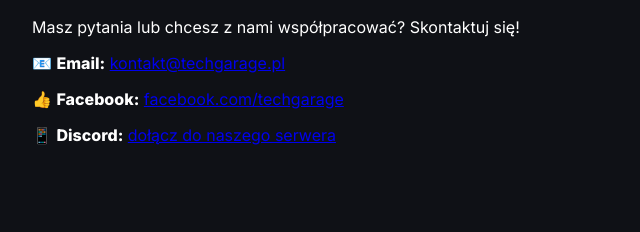
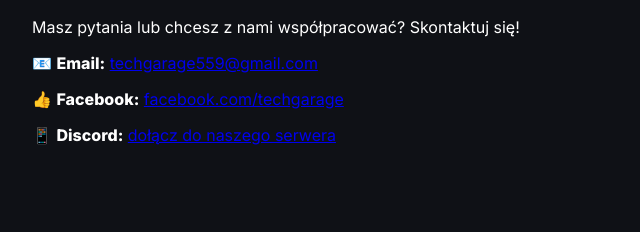
Before and after one commit to AjaxsoV2/Techgarage, a plain HTML site: page index.html in a window 1280 px wide. Shown: the part 2086-2318 px from the top of the page, 128-768 px from the left. Drawn offline with Linux system fonts and the light colour scheme.

Commit message:
Update index.html

```diff
--- a/index.html
+++ b/index.html
@@ -188,7 +188,7 @@
       Masz pytania lub chcesz z nami współpracować? Skontaktuj się!
     </p>
     <p class="mb-2">
-      📧 <strong>Email:</strong> <a href="mailto:kontakt@techgarage.pl" class="text-blue-400 hover:underline">kontakt@techgarage.pl</a>
+      📧 <strong>Email:</strong> <a href="techgarage559@gmail.com" class="text-blue-400 hover:underline">techgarage559@gmail.com</a>
     </p>
     <p class="mb-2">
       👍 <strong>Facebook:</strong> <a href="https://facebook.com/techgarage" target="_blank" class="text-blue-400 hover:underline">facebook.com/techgarage</a>
```
